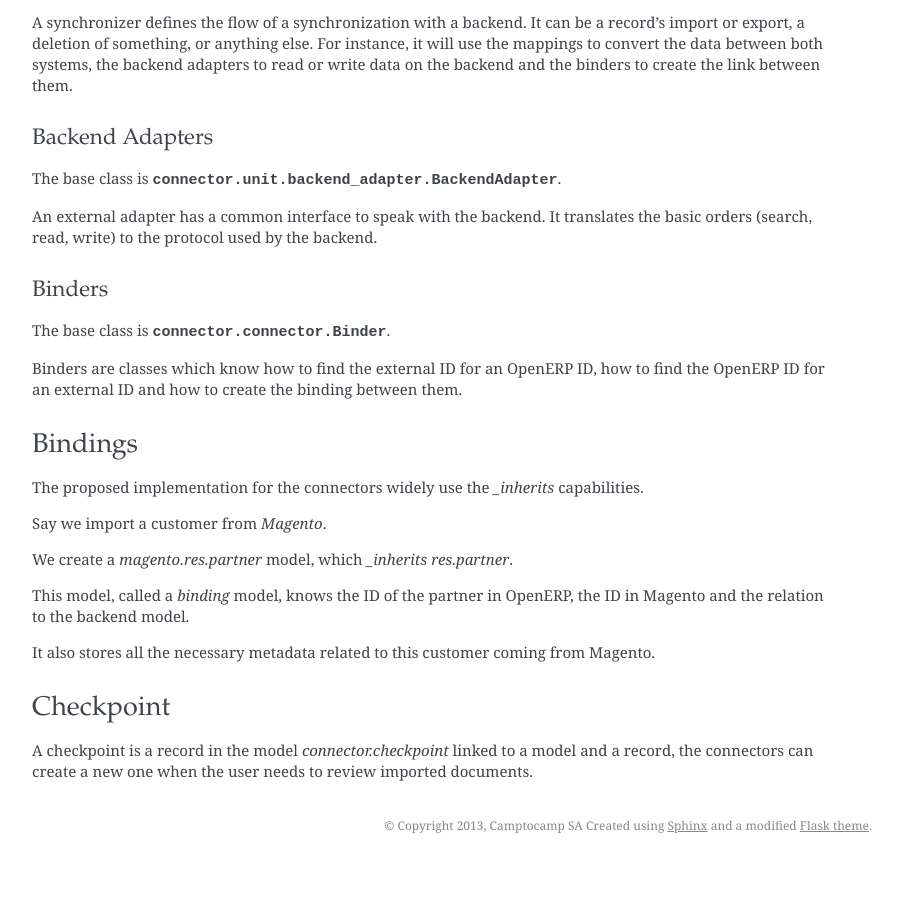
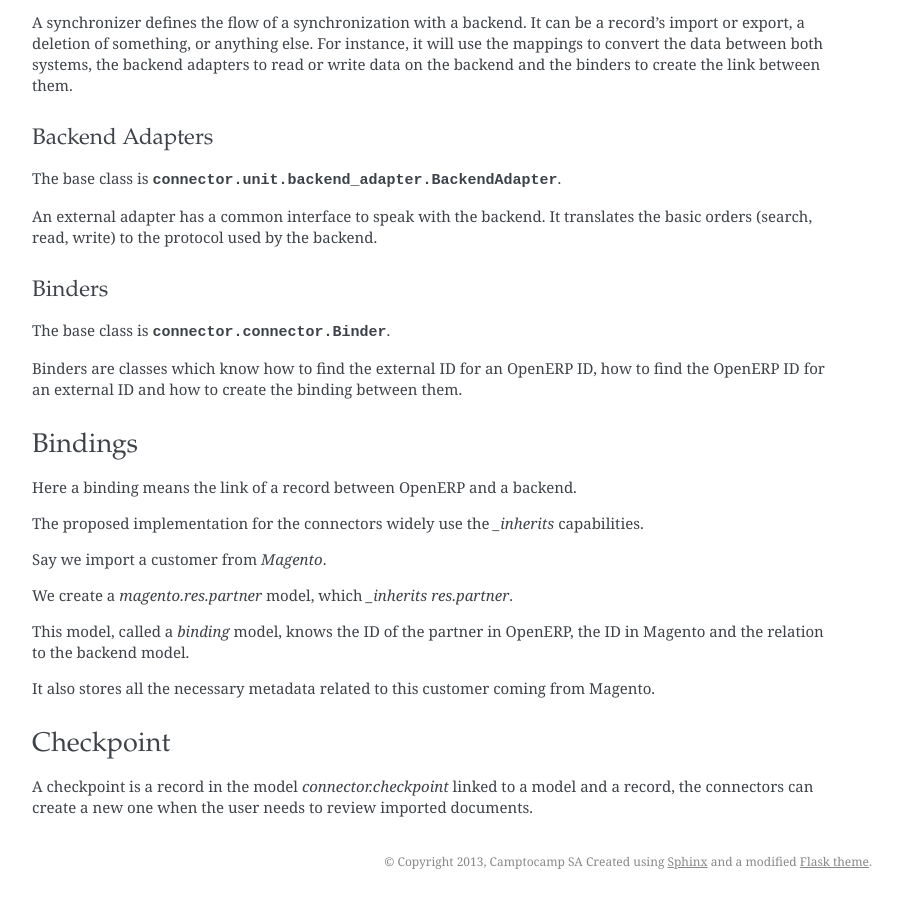
Before and after one commit to OCA/queue, a Sphinx documentation site: the page built from queue_job/doc/guides/overview.rst, in a window 1280 px wide and 900 px high, scrolled down 2588 px. Shown: the whole window, without its empty margins (248-1150 px from the left). Built offline with Sphinx 7.4.7, drawn with Linux system fonts in a browser that asks for light colours; before the commit the page ends 3452 px from its top, so only the background shows below that.

Commit message:
[ADD] doc: explanation

```diff
--- a/queue_job/doc/guides/overview.rst
+++ b/queue_job/doc/guides/overview.rst
@@ -211,6 +211,8 @@ create the binding between them.
 Bindings
 ********
 
+Here a binding means the link of a record between OpenERP and a backend.
+
 The proposed implementation for the connectors widely use the
 `_inherits` capabilities.
 
```
